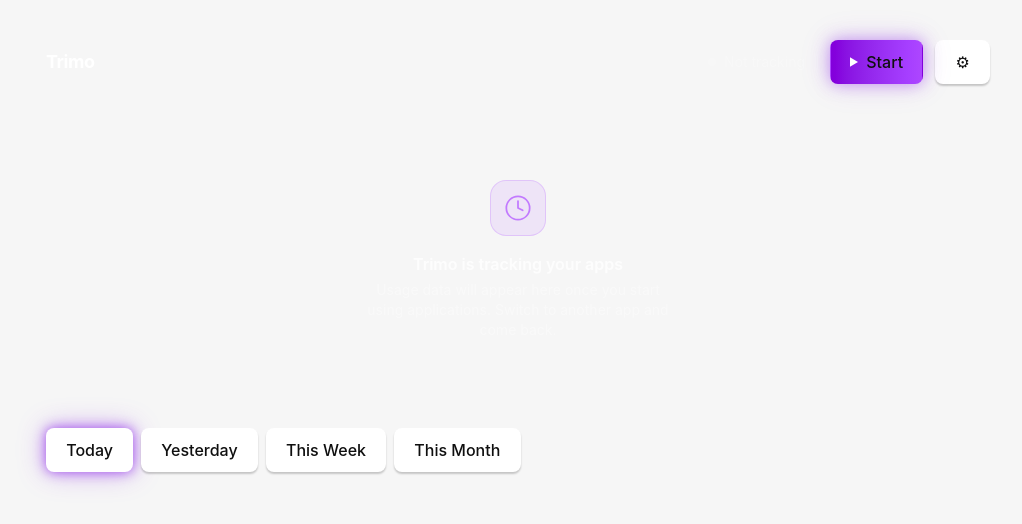
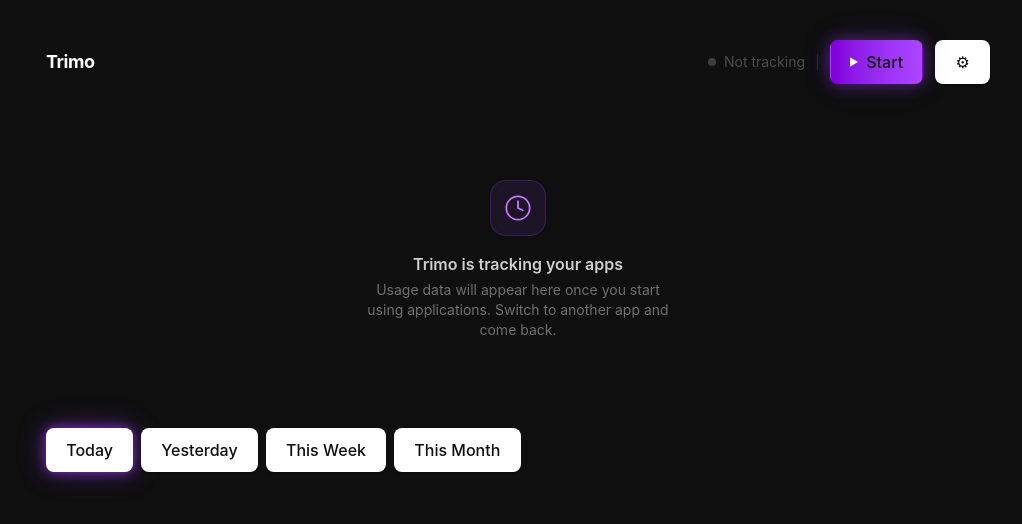
Before and after one commit to bhd71/trimo, a React (Vite) app: page / in a window 1280 px wide. Shown: the top 524 px of the page, without its empty margins (122-1144 px from the left). Built offline with nearby package versions, Linux system fonts and the light colour scheme.

Commit message:
fix: force dark background to prevent white flash on light OS theme

```diff
--- a/index.html
+++ b/index.html
@@ -1,13 +1,13 @@
 <!doctype html>
-<html lang="en">
+<html lang="en" style="background-color:#0f0f0f;color:white;">
   <head>
     <meta charset="UTF-8" />
     <link rel="icon" type="image/svg+xml" href="/vite.svg" />
     <meta name="viewport" content="width=device-width, initial-scale=1.0" />
-    <title>Tauri + React + Typescript</title>
+    <title>Trimo</title>
   </head>
 
-  <body>
+  <body style="background-color:#0f0f0f;">
     <div id="root"></div>
     <script type="module" src="/src/main.tsx"></script>
   </body>
--- a/src-tauri/tauri.conf.json
+++ b/src-tauri/tauri.conf.json
@@ -16,7 +16,8 @@
         "url": "index.html",
         "focus": true,
         "title": "Trimo",
-        "alwaysOnTop": false
+        "alwaysOnTop": false,
+        "backgroundColor": "#0f0f0f"
       }
     ],
     "security": {
--- a/src/App.css
+++ b/src/App.css
@@ -1,5 +1,9 @@
 @import "tailwindcss";
 
+html, body {
+  background-color: #0f0f0f;
+  color: white;
+}
 
 .logo.vite:hover {
   filter: drop-shadow(0 0 2em #747bff);
```
